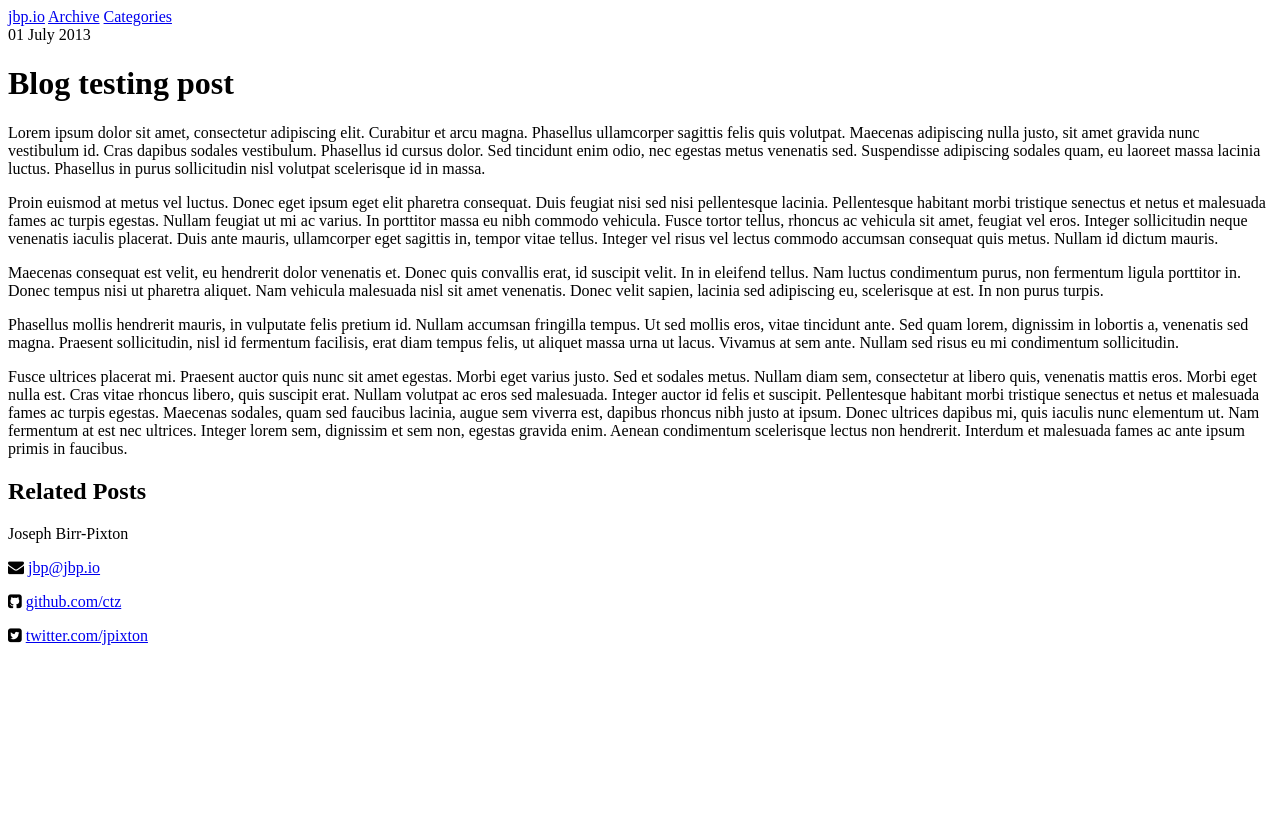
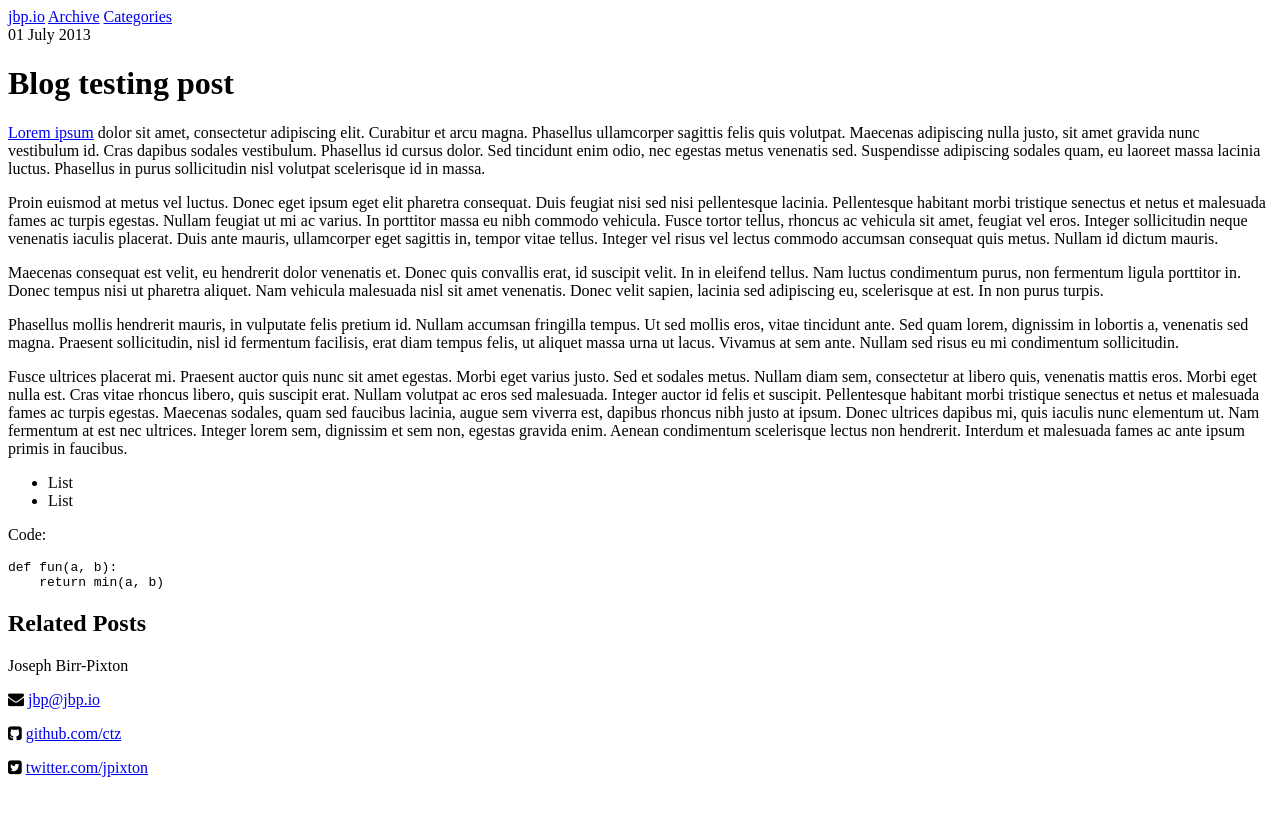
Before and after one commit to ctz/ctz.github.com, a Jekyll site: the page built from _posts/2013-07-01-testing.md, in a window 1280 px wide. Shown: the top 816 px of the page. Built offline with Jekyll 4.4.1, drawn with Linux system fonts in a browser that asks for light colours; some web fonts are replaced.

```diff
--- a/_posts/2013-07-01-testing.md
+++ b/_posts/2013-07-01-testing.md
@@ -6,7 +6,7 @@ category:
 tags: []
 ---
 
-Lorem ipsum dolor sit amet, consectetur adipiscing elit. Curabitur et arcu magna. Phasellus ullamcorper sagittis felis quis volutpat. Maecenas adipiscing nulla justo, sit amet gravida nunc vestibulum id. Cras dapibus sodales vestibulum. Phasellus id cursus dolor. Sed tincidunt enim odio, nec egestas metus venenatis sed. Suspendisse adipiscing sodales quam, eu laoreet massa lacinia luctus. Phasellus in purus sollicitudin nisl volutpat scelerisque id in massa.
+[Lorem ipsum](http://en.wikipedia.org/wiki/Lorem_ipsum) dolor sit amet, consectetur adipiscing elit. Curabitur et arcu magna. Phasellus ullamcorper sagittis felis quis volutpat. Maecenas adipiscing nulla justo, sit amet gravida nunc vestibulum id. Cras dapibus sodales vestibulum. Phasellus id cursus dolor. Sed tincidunt enim odio, nec egestas metus venenatis sed. Suspendisse adipiscing sodales quam, eu laoreet massa lacinia luctus. Phasellus in purus sollicitudin nisl volutpat scelerisque id in massa.
 
 Proin euismod at metus vel luctus. Donec eget ipsum eget elit pharetra consequat. Duis feugiat nisi sed nisi pellentesque lacinia. Pellentesque habitant morbi tristique senectus et netus et malesuada fames ac turpis egestas. Nullam feugiat ut mi ac varius. In porttitor massa eu nibh commodo vehicula. Fusce tortor tellus, rhoncus ac vehicula sit amet, feugiat vel eros. Integer sollicitudin neque venenatis iaculis placerat. Duis ante mauris, ullamcorper eget sagittis in, tempor vitae tellus. Integer vel risus vel lectus commodo accumsan consequat quis metus. Nullam id dictum mauris.
 
@@ -15,3 +15,11 @@ Maecenas consequat est velit, eu hendrerit dolor venenatis et. Donec quis conval
 Phasellus mollis hendrerit mauris, in vulputate felis pretium id. Nullam accumsan fringilla tempus. Ut sed mollis eros, vitae tincidunt ante. Sed quam lorem, dignissim in lobortis a, venenatis sed magna. Praesent sollicitudin, nisl id fermentum facilisis, erat diam tempus felis, ut aliquet massa urna ut lacus. Vivamus at sem ante. Nullam sed risus eu mi condimentum sollicitudin.
 
 Fusce ultrices placerat mi. Praesent auctor quis nunc sit amet egestas. Morbi eget varius justo. Sed et sodales metus. Nullam diam sem, consectetur at libero quis, venenatis mattis eros. Morbi eget nulla est. Cras vitae rhoncus libero, quis suscipit erat. Nullam volutpat ac eros sed malesuada. Integer auctor id felis et suscipit. Pellentesque habitant morbi tristique senectus et netus et malesuada fames ac turpis egestas. Maecenas sodales, quam sed faucibus lacinia, augue sem viverra est, dapibus rhoncus nibh justo at ipsum. Donec ultrices dapibus mi, quis iaculis nunc elementum ut. Nam fermentum at est nec ultrices. Integer lorem sem, dignissim et sem non, egestas gravida enim. Aenean condimentum scelerisque lectus non hendrerit. Interdum et malesuada fames ac ante ipsum primis in faucibus.
+
+* List
+* List
+
+Code:
+
+    def fun(a, b):
+        return min(a, b)
```
